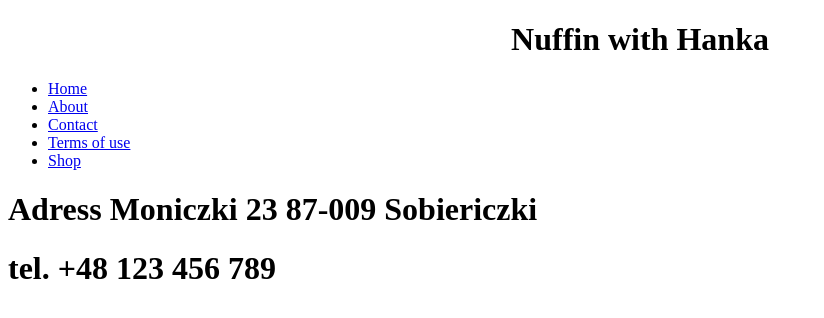
After one commit to Gluszka13/NuffinwithHanka, a Django app: page /contact/ in a window 1280 px wide. The commit adds this page. Shown: the top 318 px of the page, without its empty margins (0-824 px from the left). Run offline with Django 4.2, Linux system fonts and the light colour scheme.

Commit message:
navigation

```diff
--- a/hanka/urls.py
+++ b/hanka/urls.py
@@ -21,4 +21,9 @@ from main import views
 urlpatterns = [
     path('admin/', admin.site.urls),
     path("", views.home),
+    path("home", views.home),
+    path("about/", views.about),
+    path("contact/", views.contact),
+    path("terms/", views.terms),
+    path("shop/", views.shop),
 ]
--- /dev/null
+++ b/main/templates/about.html
@@ -0,0 +1,4 @@
+{% extends "base.html" %}
+{% block content %}
+<div class="body-text"><h1>I'm a dog</h1></div>
+{%endblock%}
--- a/main/templates/base.html
+++ b/main/templates/base.html
@@ -6,35 +6,14 @@
 <body>
     <center><naw><h1>Nuffin with Hanka</h1></center>
         <ul>
-            <li>
-            <a href="#"> Home </a>
-            </li>
-            <li>
-            <a href="#"> About </a>
-            </li>
-            <li>
-            <a href="#"> Contact </a>
-            </li>
-            <li> <a href="#"> Terms of use </a>
-            </li>
-            <li>
-            <a href="#"> Shop </a>
-            </li>
-            </ul>
+            <li><a href="/home"> Home </a></li>
+            <li><a href="/about"> About </a></li>
+            <li><a href="/contact"> Contact </a></li>
+            <li> <a href="/terms"> Terms of use </a></li>
+            <li><a href="/shop"> Shop </a></li>
+        </ul>
     </naw>
-    <center><img
-    src ="https://scontent.fpoz5-1.fna.fbcdn.net/v/t39.30808-6/300373428_509263964533835_5588509569608933724_n.jpg?_nc_cat=110&ccb=1-7&_nc_sid=5f2048&_nc_ohc=MkD7klTka5YAX-QdSBU&_nc_ht=scontent.fpoz5-1.fna&oh=00_AfA_g_wUwNQbwPrzTAxhtA6trBQaq6yIsO8CYTQOpOfLsg&oe=653A7D54"
-    alt="Hanka and lavender"
-        width="300"
-        height="300"/>
-    </center>
-    <center><p><a href=https://www.facebook.com/profile.php?id=100063507072700 title=The Hanka homepage><h5>NWH</h5></a></p></center>
-    <p>Hello, my name is Hanka</p><p>I am a dog. The breed of dog is the German Shorthaired Pointer.</p>
-    <h3>About work</h3>
-      <p>I am a writer and artist, I have several published books and several guest appearances in amateur films. </p>
-     <h3>About hobby</h3>
-      <p>Hobby hobby hobby</p>
-      <p>yeah yeah yeah
-                </p>
+    {% block content %}
+    {%endblock%}
 </body>
 </html>
--- /dev/null
+++ b/main/templates/contact.html
@@ -0,0 +1,5 @@
+{% extends "base.html" %}
+{% block content %}
+<div class="body-text"><h1>Adress Moniczki 23 87-009 Sobiericzki</h1>
+  <h1>tel. +48 123 456 789</h1></div>
+{%endblock%}
--- /dev/null
+++ b/main/templates/shop.html
@@ -0,0 +1,4 @@
+{% extends "base.html" %}
+{% block content %}
+<div class="body-text"><h1>My book</h1></div>
+{%endblock%}
--- /dev/null
+++ b/main/templates/terms.html
@@ -0,0 +1,4 @@
+{% extends "base.html" %}
+{% block content %}
+<div class="body-text"><h1>Terms of us</h1></div>
+{%endblock%}
--- a/main/views.py
+++ b/main/views.py
@@ -2,3 +2,15 @@ from django.shortcuts import render
 
 def home(request):
     return render(request, "index.html")
+
+def about(request):
+    return render(request, "about.html")
+
+def contact(request):
+    return render(request, "contact.html")
+
+def terms(request):
+    return render(request, "terms.html")
+
+def shop(request):
+    return render(request, "shop.html")
```
Also changed, not shown: main/templates/index.html (+14 -1 lines).
